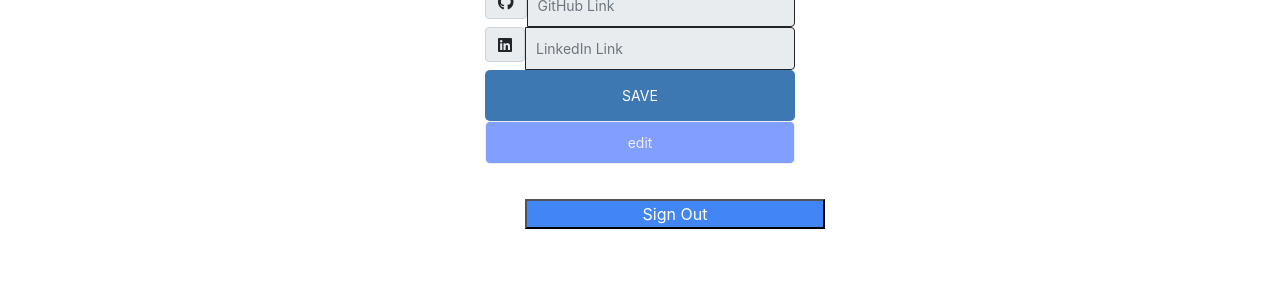
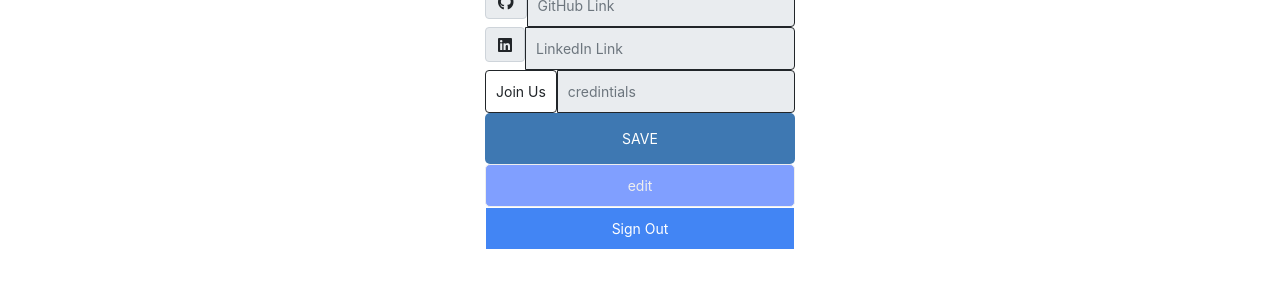
Before and after one commit to abdallahabusedo/LevelUp_E-learning, a React (Create React App) app: page /user/profile in a window 1280 px wide. Shown: the part 356-644 px from the top of the page. Built offline with nearby package versions, Linux system fonts and the light colour scheme; no server answers; the database is empty; sample sign-in values are in the browser's storage.

Commit message:
Added Credentials(User or Instructor)

```diff
--- a/src/assets/styles/profile.css
+++ b/src/assets/styles/profile.css
@@ -84,8 +84,7 @@ a:hover {
 }
 
 #btn-logout {
-  margin-left: 525px !important;
-  width: 300px;
+  width: 100%;
   background-color: #4285f4;
   color:white;
 }
--- a/src/components/profile/UserForm.jsx
+++ b/src/components/profile/UserForm.jsx
@@ -1,9 +1,11 @@
 import React, { useState, useEffect } from "react";
 import { fireStore } from "./../../services/firebase";
+import { useHistory } from "react-router-dom";
 import { useAuth } from "./../../services/authContext";
 
 export default function UserForm(props) {
-  const { currentUser } = useAuth();
+  const { currentUser , logout } = useAuth();
+  const history = useHistory();
   var [Info, setInfo] = useState({
     username: "",
     profileImage: "",
@@ -13,7 +15,7 @@ export default function UserForm(props) {
     Bio: "",
     LinkGitHub: "",
     LinkLinkedIn: "",
-    EducationPosition: "",
+    Credentials: ""
   });
 
   var [readOnly, setReadOnly] = useState(true);
@@ -26,6 +28,7 @@ export default function UserForm(props) {
       .get()
       .then((doc) => {
         if (doc.exists) {
+
           setInfo({
             username: doc.get("username"),
             profileImage: doc.get("profileImage"),
@@ -35,13 +38,11 @@ export default function UserForm(props) {
             Bio: doc.get("Bio"),
             LinkGitHub: doc.get("LinkGitHub"),
             LinkLinkedIn: doc.get("LinkLinkedIn"),
-            EducationPosition: doc.get("EducationPosition"),
+            Credentials: doc.get("Credentials")
           });
         }
       });
-  }, [setInfo , currentUser]);
-
-  console.log(Info);
+  }, [setInfo , currentUser ]);
 
   const handleInputChange = (e) => {
     let { name, value } = e.target;
@@ -62,6 +63,25 @@ export default function UserForm(props) {
   const toggleEdit = () => {
     setReadOnly(false);
     if (Info.password !== "Google Sign In") setEmail_Password(false);
+  };
+
+  const joinAsInstructor = (e) => {
+    e.preventDefault();
+    fireStore
+      .collection("users")
+      .doc(currentUser.uid)
+      .update({
+        Credentials:"Instructor"
+      }).then( () => {
+        window.location.reload();
+      })
+
+  }
+
+  const handleLogOut = async () => {
+    await logout().then(() => {
+      history.push("/login");
+    });
   };
 
   return (
@@ -106,7 +126,6 @@ export default function UserForm(props) {
           </div>
         </div>
         <input
-          required
           className="form-control"
           placeholder="job"
           name="job"
@@ -147,6 +166,26 @@ export default function UserForm(props) {
         />
       </div>
 
+      <div className="form-group input-group textBoxMa">
+        <div className="input-group-prepend ">
+          <input
+            type="button"
+            className="form-control"
+            placeholder="Join Us"
+            name="joinus"
+            value="Join Us"
+            onClick={joinAsInstructor}
+          />
+        </div>
+        <input
+          className="form-control"
+          placeholder="credintials"
+          name="credintials"
+          value={Info.Credentials}
+          readOnly
+        />
+      </div>
+
       <div className="form-group">
         <input
           required
@@ -161,6 +200,7 @@ export default function UserForm(props) {
           className="btn btn-primary btn-block"
           onClick={toggleEdit}
         />
+        <input type="button" id="btn-logout" onClick={handleLogOut} value="Sign Out" />
       </div>
     </form>
   );
--- a/src/components/profile/UserProfile.jsx
+++ b/src/components/profile/UserProfile.jsx
@@ -1,5 +1,4 @@
 import React from "react";
-import { useHistory } from "react-router-dom";
 import UserForm from "./UserForm";
 import { fireStore } from "../../services/firebase";
 import UserImage from "./UserImage";
@@ -7,10 +6,10 @@ import { useAuth } from "../../services/authContext";
 import "./../../assets/styles/profile.css";
 import NavigationBar from "./../navComponent";
 const UserProfile = () => {
-  const { currentUser, logout } = useAuth();
-  const history = useHistory();
+  const { currentUser  } = useAuth();
 
   const AddOrEdit = (obj) => {
+    console.log(obj);
     fireStore
       .collection("users")
       .doc(currentUser.uid)
@@ -20,20 +19,12 @@ const UserProfile = () => {
       });
   };
 
-  const handleLogOut = async () => {
-    await logout().then(() => {
-      history.push("/login");
-    });
-  };
-
   return (
     <>
       <div id="profile">
         <NavigationBar />
         <UserImage uid={currentUser.uid} />
         <UserForm AddOrEdit={AddOrEdit} />
-
-        <input type="button" id="btn-logout" onClick={handleLogOut} value="Sign Out" />
 
       </div>
 
--- a/src/navigation/routes.js
+++ b/src/navigation/routes.js
@@ -10,7 +10,7 @@ import Home from "../pages/Home/home.jsx";
 import SignUp from "../pages/AccountLogin/signup";
 import SignIn from "../pages/AccountLogin/signin";
 import Profile from "../pages/User/Profile";
-import VideoPage from "../pages/videoPage/VideoPage.jsx";
+import VideoPage from "../pages/videoPage/videoPage.jsx";
 import Course from "../pages/Course/course.jsx";
 import CouresCreator from "../pages/CourseCreator/CourseCreator.jsx";
 import Search from "../pages/Search/Search";
--- a/src/pages/AccountLogin/signin.jsx
+++ b/src/pages/AccountLogin/signin.jsx
@@ -55,12 +55,14 @@ const SignIn = () => {
                   Bio: "",
                   LinkGitHub: "",
                   LinkLinkedIn: "",
-                })
+                  Credentials: "Student"
+                });
           });
       }).catch((err) => {
           console.log(err.message);
       });
       history.push("/user/profile");
+
     }
   }
 
--- a/src/pages/AccountLogin/signup.jsx
+++ b/src/pages/AccountLogin/signup.jsx
@@ -13,7 +13,6 @@ const SignUp = () => {
     password: "",
     username: "",
     job: "",
-    EducationPosition: ""
   });
 
   const handleChange = ( event ) => {
@@ -23,7 +22,7 @@ const SignUp = () => {
 
   const handleSubmit = async ( event ) => {
       event.preventDefault();
-      let { email, password, username, job, EducationPosition } = data;
+      let { email, password, username, job} = data;
 
       authContext.SignUp(email, password)
         .then((result) => {
@@ -40,7 +39,7 @@ const SignUp = () => {
                 Bio: "",
                 LinkGitHub: "",
                 LinkLinkedIn: "",
-                EducationPosition
+                Credentials: "Student",
             }).then(() => {
               console.log("Sign Up Success");
               this.props.history.push(`/user/profile`);
```
